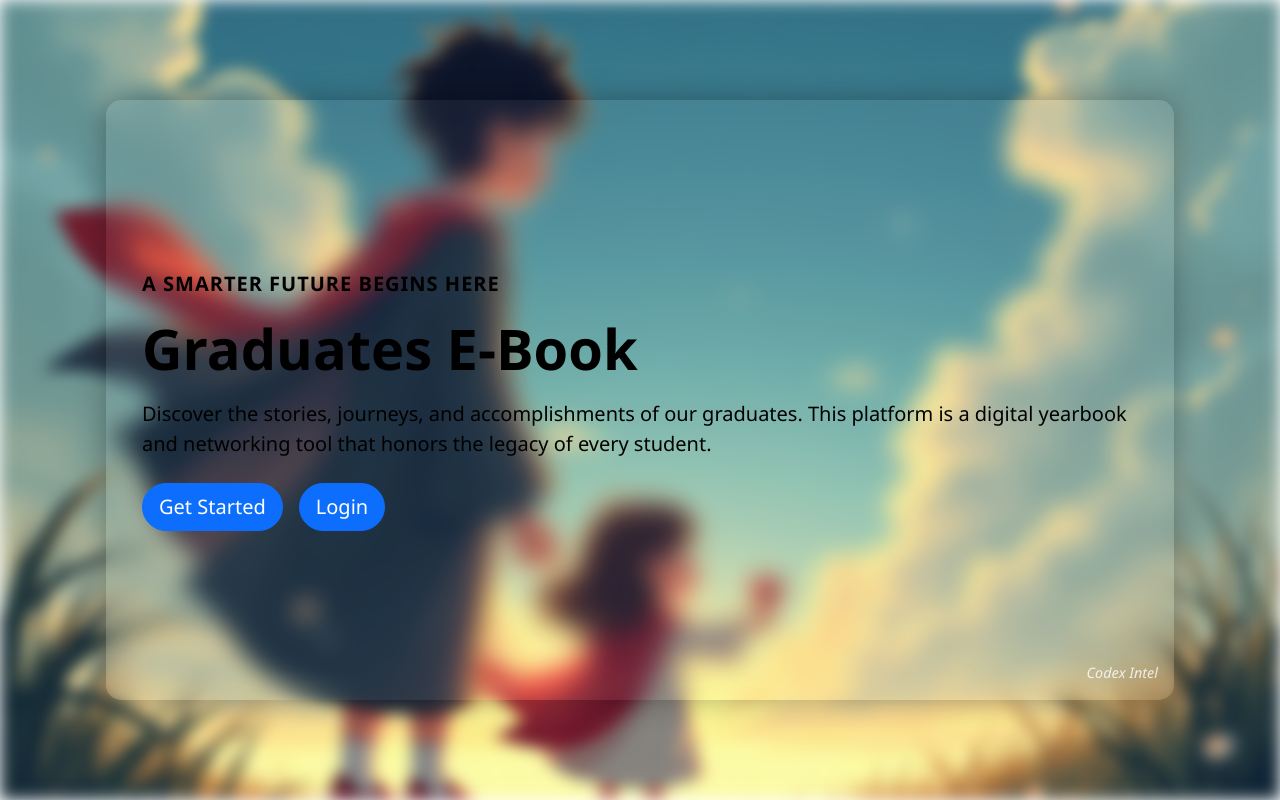
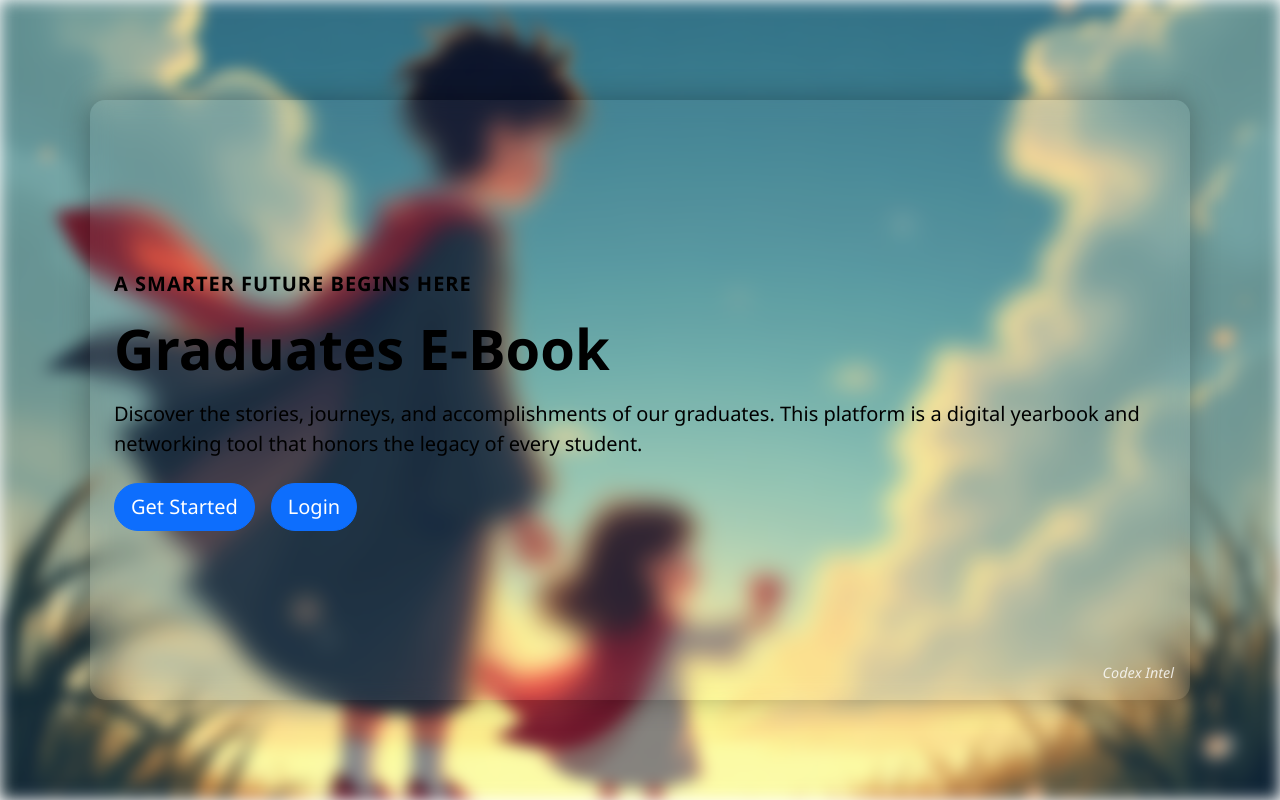
Before and after one commit to bitX4587/GRADUATES_EBOOK_MANAGEMENT, a React (Create React App) app in the folder client/: page / in a window 1280 px wide. Built offline with nearby package versions, Linux system fonts and the light colour scheme.

Commit message:
Switch from bcrypt to bcryptjs to fix deployment issues

```diff
--- a/client/src/chatroom/chatroom.jsx
+++ b/client/src/chatroom/chatroom.jsx
@@ -132,7 +132,7 @@ function ChatRoom() {
   const isOnline = onlineUsers.includes(targetId);
   return (
     <div className="d-flex w-100 justify-content-center">
-      <div className="chat-container m-2">
+      <div className="chat-container m-1">
         <div className="chat-header">
           <span className={`status-dot ${isOnline ? "online" : "offline"}`} />
           <h2>Chat with {targetProfile.name || targetId}</h2>
--- a/client/src/homepage/Homepage.jsx
+++ b/client/src/homepage/Homepage.jsx
@@ -35,7 +35,7 @@ const Homepage = () => {
 
       <div className="container d-flex justify-content-center align-items-center h-100 position-relative z-2">
         <div
-          className="glass-card row w-100 m-4"
+          className="glass-card row w-100 m-2"
           style={{ minHeight: "600px" }}
         >
           {/* Left Side */}
@@ -51,8 +51,8 @@ const Homepage = () => {
           <div
             className={
               showRegister
-                ? "col-12 col-md-12 col-xxl-6 d-flex align-items-center justify-content-center"
-                : "col-12 col-md-12 col-xxl-6 d-flex align-items-center justify-content-center"
+                ? "col-12 col-md-12 col-xxl-6 d-flex align-items-center justify-content-center p-0"
+                : "col-12 col-md-12 col-xxl-6 d-flex align-items-center justify-content-center p-0"
             }
           >
             {showRegister ? (
```
